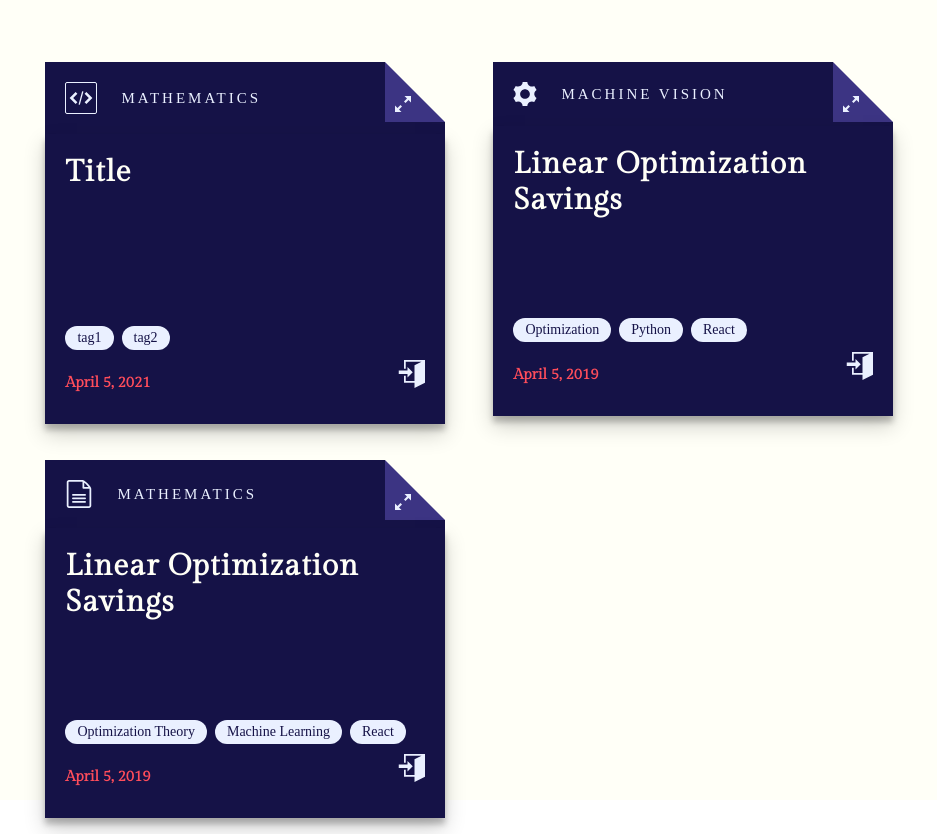
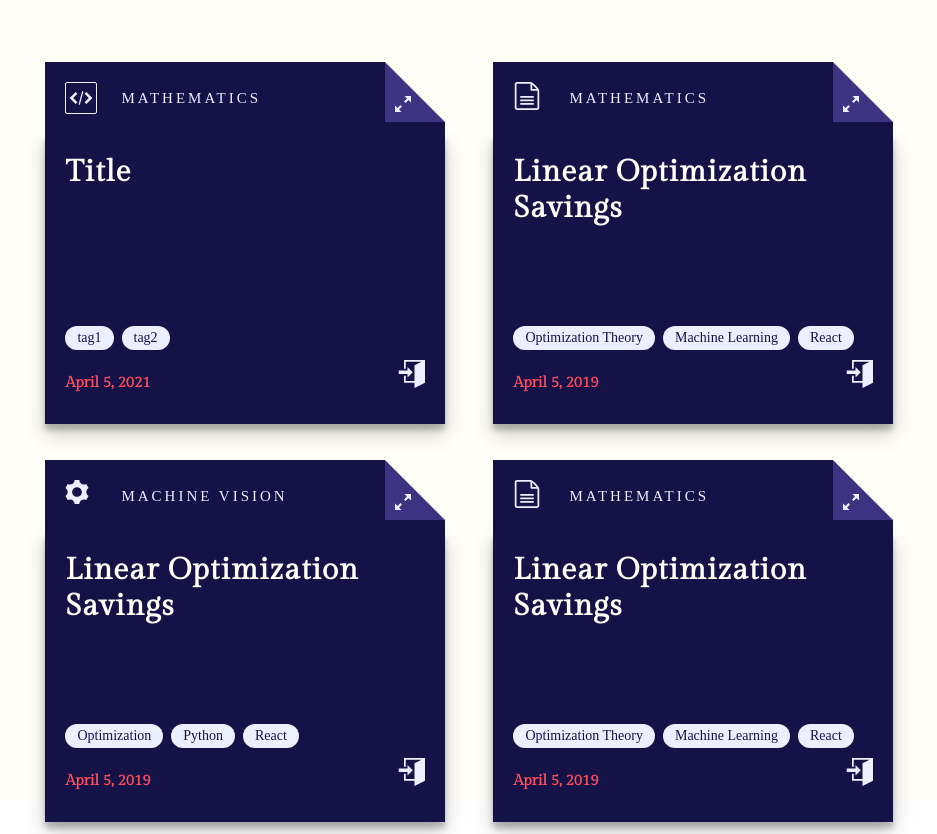
Before and after one commit to AmeanAsad/website, a Next.js app in the folder website/: page /home in a window 1280 px wide. Shown: the whole page, without its empty margins (17-954 px from the left). Built offline with nearby package versions, Linux system fonts and the light colour scheme; a web font is replaced by a local one.

Commit message:
Project card spacing fix

```diff
--- a/website/components/Homepage/Projects/ProjectCard.tsx
+++ b/website/components/Homepage/Projects/ProjectCard.tsx
@@ -45,8 +45,16 @@ const cardIcons = {
             <Icon as={ImEmbed2} w={6} h={6} color="brand.lightBlue" />
         </Center>
     ),
-    hardware: <Icon as={ImCog} w={6} h={6} color="brand.lightBlue" />,
-    document: <Icon as={ImFileText2} w={7} h={7} color="brand.lightBlue" />,
+    hardware: (
+        <Box h="32px" w="32px">
+            <Icon as={ImCog} w={6} h={6} color="brand.lightBlue" />
+        </Box>
+    ),
+    document: (
+        <Box h="32px" w="32px">
+            <Icon as={ImFileText2} w={7} h={7} color="brand.lightBlue" />{" "}
+        </Box>
+    ),
 };
 
 const ProjectCard = (props: Project) => {
--- a/website/components/Homepage/Projects/ProjectCards.json
+++ b/website/components/Homepage/Projects/ProjectCards.json
@@ -9,12 +9,21 @@
     },
     {
         "id": "someting",
+        "icon": "document",
+        "topic": "Mathematics",
+        "title": "Linear Optimization Savings",
+        "tags": ["Optimization Theory", "Machine Learning", "React"],
+        "date": "April 5, 2019"
+    },
+    {
+        "id": "someting",
         "icon": "hardware",
         "topic": "Machine Vision",
         "title": "Linear Optimization Savings",
         "tags": ["Optimization", "Python", "React"],
         "date": "April 5, 2019"
     },
+
     {
         "id": "someting",
         "icon": "document",
```
